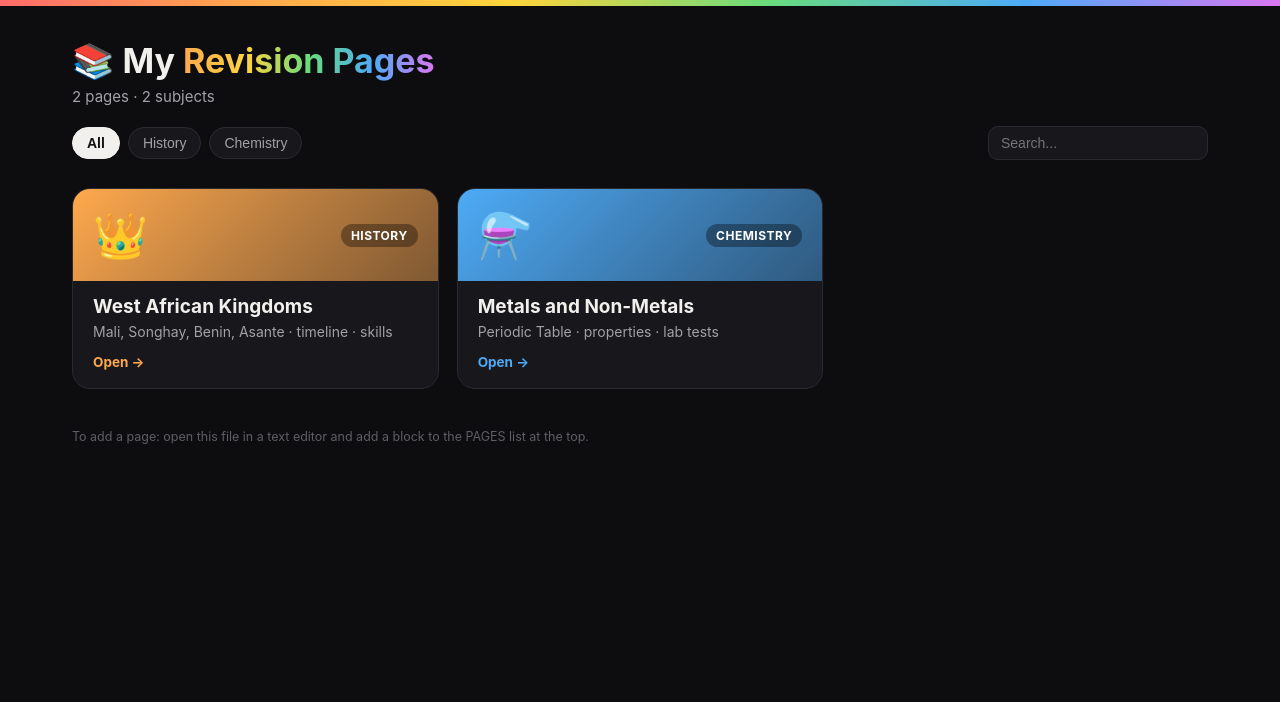
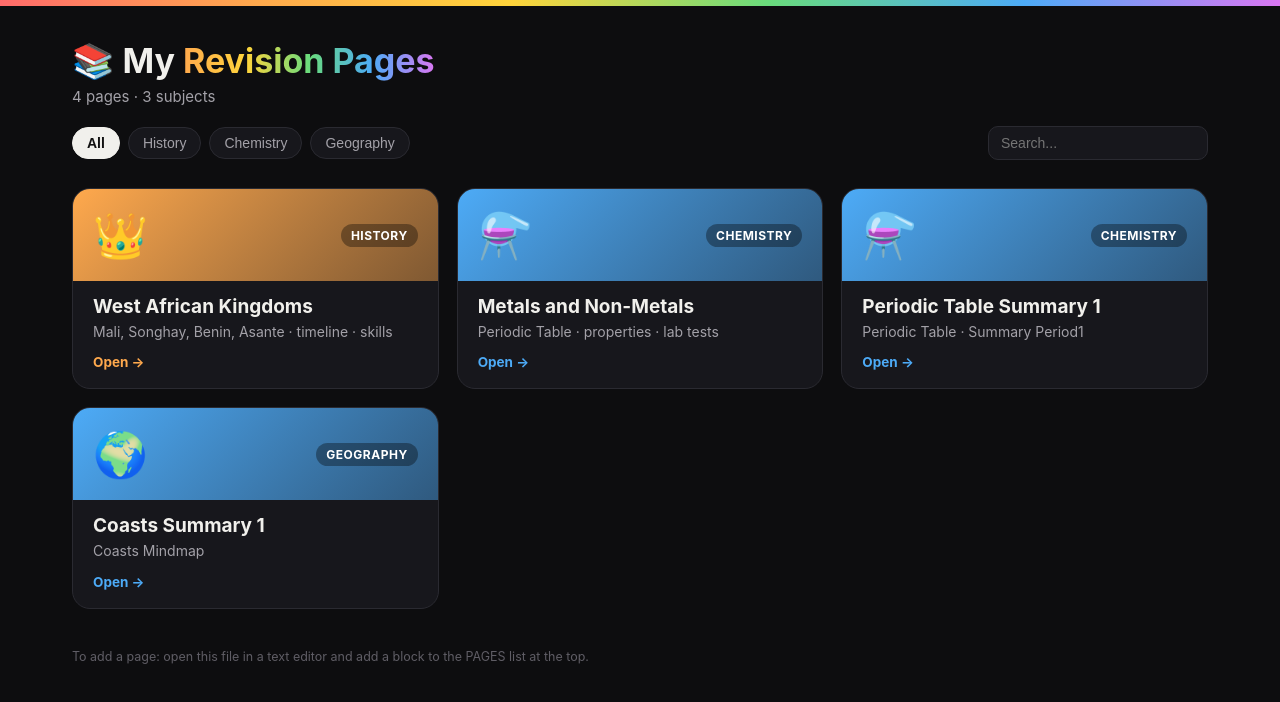
Before and after one commit to Ehden7/Year8MindMaps, a plain HTML site: page index.html in a window 1280 px wide. Drawn offline with Linux system fonts and the light colour scheme.

Commit message:
Add summaries for Periodic Table and Coasts
Added summaries for Periodic Table and Coasts in the script section.

```diff
--- a/index.html
+++ b/index.html
@@ -41,6 +41,24 @@ const PAGES = [
     icon:    "⚗️",
     color:   "#4DABF7",
     note:    "Periodic Table · properties · lab tests",
+    date:    ""
+  },
+   {
+    title:   "Periodic Table Summary 1",
+    subject: "Chemistry",
+    file:    "Y8_Periodic_Table_MindMap.html",
+    icon:    "⚗️",
+    color:   "#4DABF7",
+    note:    "Periodic Table · Summary Period1",
+    date:    ""
+  },
+   {
+    title:   "Coasts Summary 1",
+    subject: "Geography",
+    file:    "Coasts_Mindmap.html",
+    icon:    "🌍",
+    color:   "#4DABF7",
+    note:    "Coasts Mindmap",
     date:    ""
   },
   // <-- paste the next page here
```
